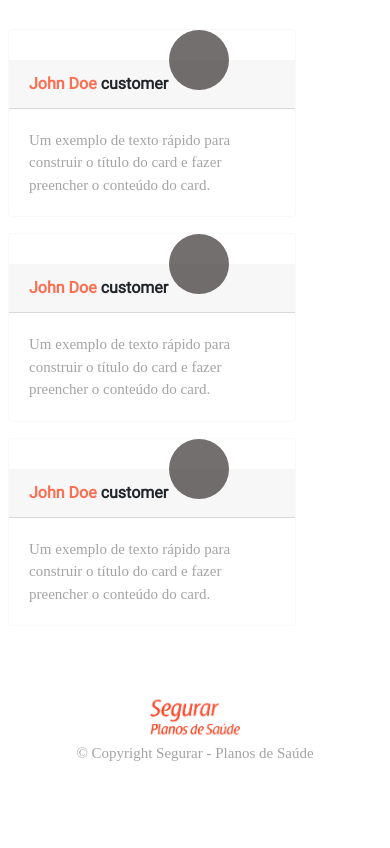
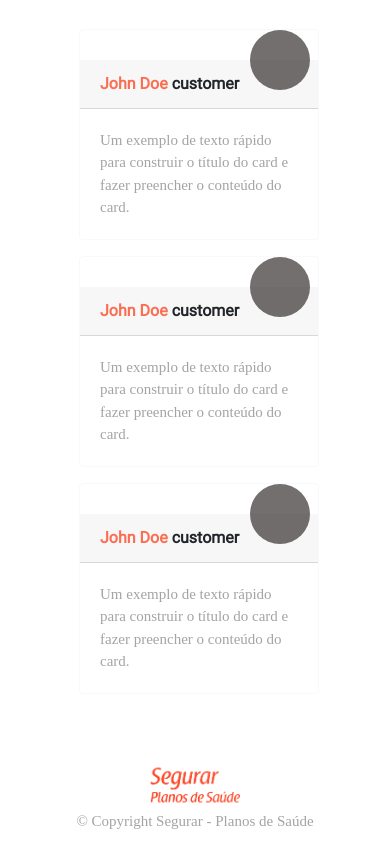
Before and after one commit to GraceTorresLeite/planos-saude, a plain HTML site: page latest.html in a window 390 px wide. Shown: the part 730-1578 px from the top of the page. Before the commit the page ends 1511 px from the top, so only its background shows below. Drawn offline with nearby package versions, Linux system fonts and the light colour scheme.

Commit message:
ajuste responsividade card

```diff
--- a/css/styles.css
+++ b/css/styles.css
@@ -418,6 +418,6 @@ https://pt.stackoverflow.com/questions/299631/como-exibir-o-dropdown-apenas-desl
         margin-top: 0;
         margin-right: 0px;
         margin-bottom: -30px;
-        margin-left: 160px;
+        margin-left: 170px;
         background-color: rgb(116, 111, 111);
     }
--- a/latest.html
+++ b/latest.html
@@ -80,11 +80,11 @@
             </div>
         </div>
         <br>
-        <div class="row ">
-            <div class="col-sm-8 mx-auto ">
-                <div class="row ">
+        <div class="row">
+            <div class="col-sm-8 mx-auto">
+                <div class="row">
                     <div class="col-sm-4">
-                        <div class="card border-light mb-3" style="max-width: 18rem;">
+                        <div class="card border-light mb-3 mx-auto" style="max-width: 15rem;">
                             <div id="circulo"></div>
                             <div class="card-header">
                                 <b style="color: #fb6e52;">John Doe</b> <b>customer</b>
@@ -96,7 +96,7 @@
                     </div>
 
                     <div class="col-sm-4">
-                        <div class="card border-light mb-3" style="max-width: 18rem;">
+                        <div class="card border-light mb-3 mx-auto" style="max-width: 15rem;">
                             <div id="circulo"></div>
                             <div class="card-header">
                                 <b style="color: #fb6e52;">John Doe</b> <b>customer</b>
@@ -108,13 +108,13 @@
                     </div>
 
                     <div class="col-sm-4">
-                        <div class="card border-light mb-3" style="max-width: 18rem;">
+                        <div class="card border-light mb-3 mx-auto" style="max-width: 15rem;">
                             <div id="circulo"></div>
                             <div class="card-header">
                                 <b style="color: #fb6e52;">John Doe</b> <b>customer</b>
                             </div>
                             <div class="card-body">
-                                <!--<h5 class="card-title">Título de Card Light</h5>-->
+                                <!--<h5 class="card-title ">Título de Card Light</h5>-->
                                 <p class="card-text">Um exemplo de texto rápido para construir o título do card e fazer preencher o conteúdo do card.</p>
                             </div>
                         </div>
```
